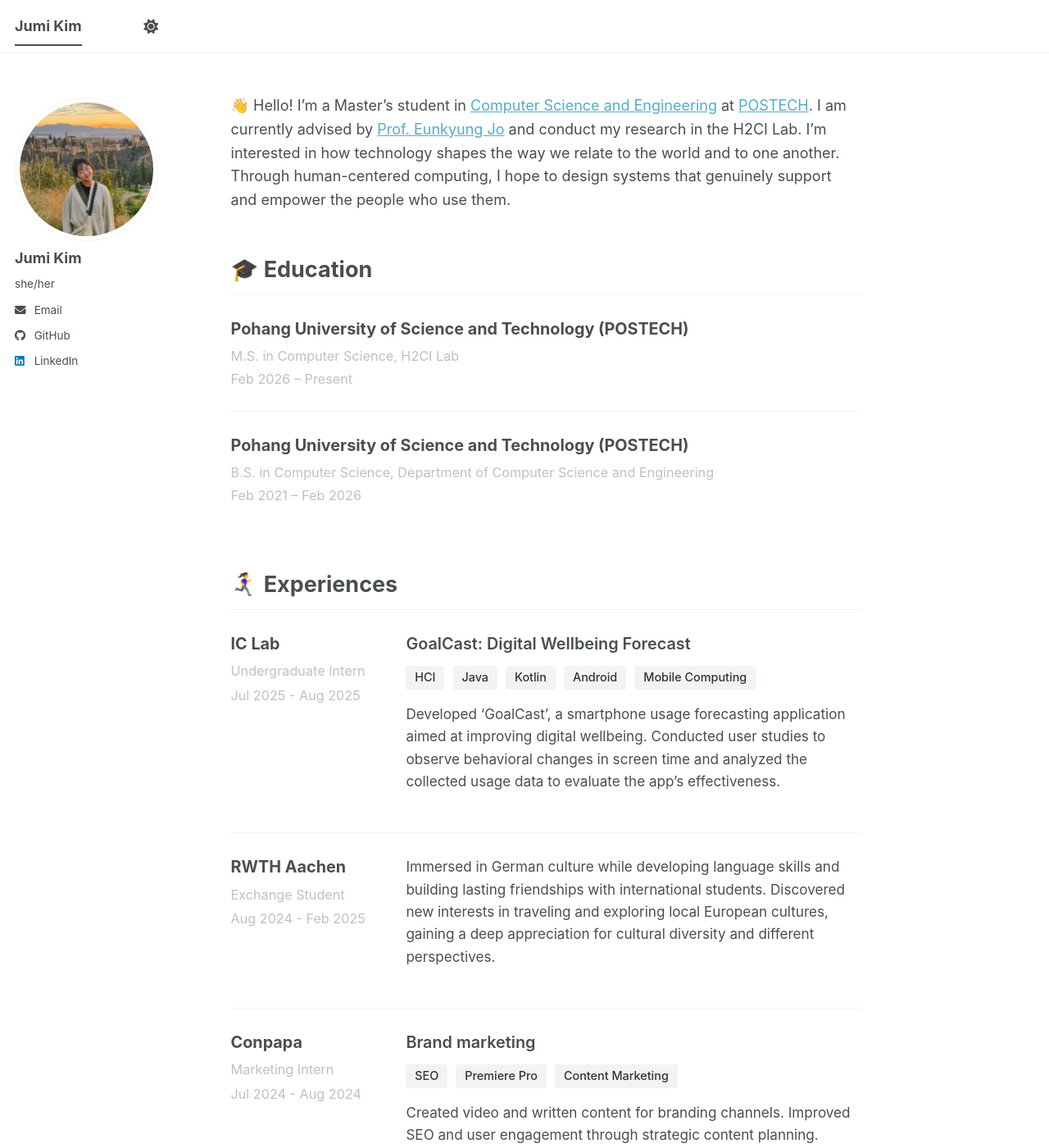
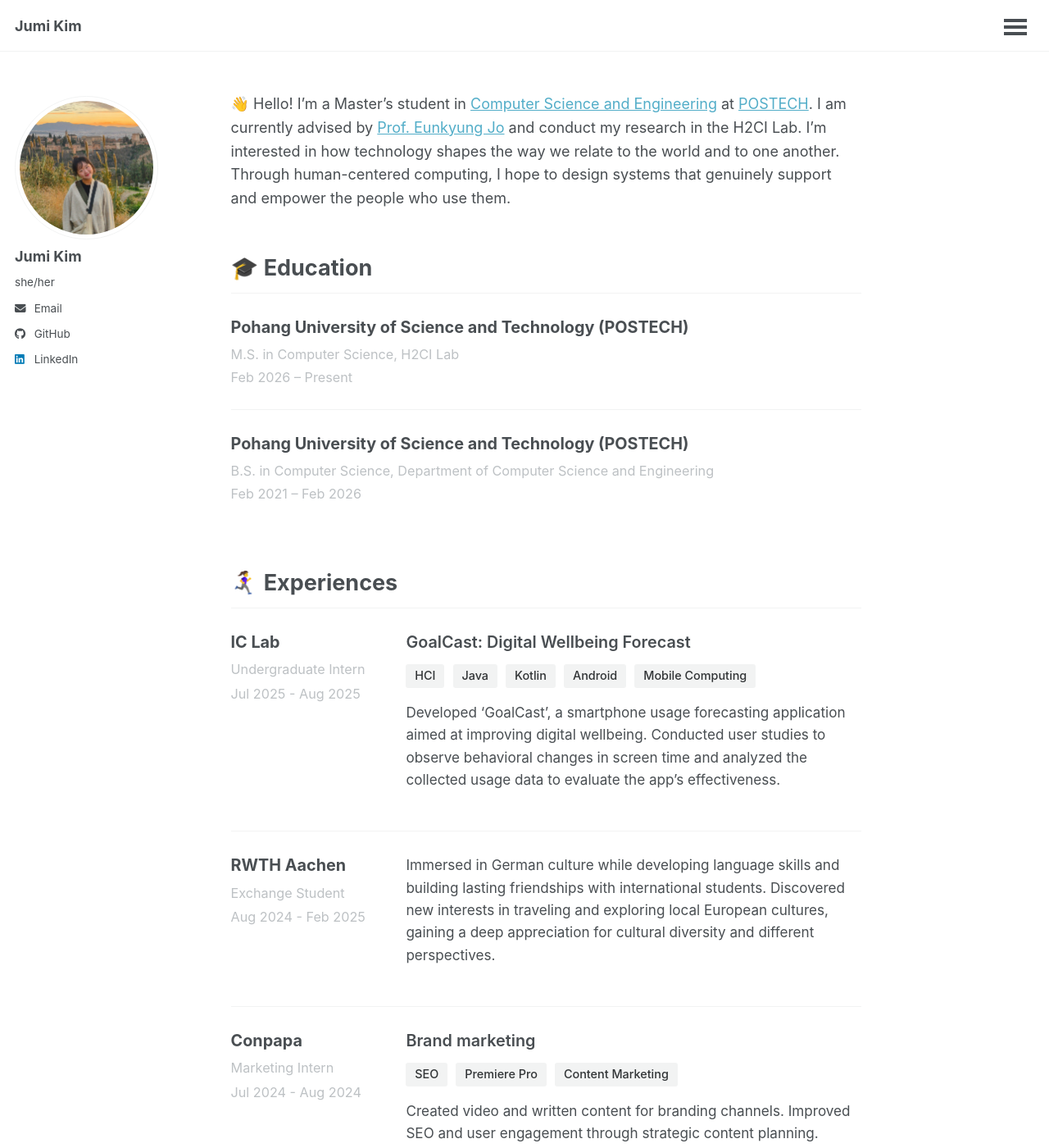
Before and after one commit to jglosa/jglosa.github.io, a Jekyll site: the page built from _pages/about.md, in a window 1280 px wide and 1400 px high. Shown: the whole window at 82% size. Built offline with Jekyll 4.4.1, drawn with Linux system fonts in a browser that asks for light colours; a script bundle is joined from its source files by our own code; library files that are not in the unit come from our copies.

Commit message:
only light mode

```diff
--- a/_includes/masthead.html
+++ b/_includes/masthead.html
@@ -18,9 +18,9 @@
               <a href="{{ domain }}{{ link.url }}">{{ link.title }}</a>
             </li>
           {% endfor %}
-          <li id="theme-toggle" class="masthead__menu-item persist tail">
+          <!-- <li id="theme-toggle" class="masthead__menu-item persist tail">
             <a role="button" aria-labelledby="theme-icon"><i id="theme-icon" class="fa-solid fa-sun" aria-hidden="true" title="toggle theme"></i></a>
-          </li>
+          </li> -->
         </ul>
         <ul class="hidden-links hidden"></ul>
       </nav>
--- a/_sass/layout/_masthead.scss
+++ b/_sass/layout/_masthead.scss
@@ -45,12 +45,18 @@
 }
 
 .masthead__menu {
-
   ul {
     margin: 0;
     padding: 0;
     clear: both;
     list-style-type: none;
+  }
+
+  /* 메뉴들을 한 줄로 가로 정렬 */
+  ul.visible-links {
+    display: flex;
+    align-items: center;
+    width: 100%;
   }
 }
 
@@ -66,16 +72,29 @@
   }
 }
 
+/* 현재 위치한 메뉴는 클릭 방지 및 밑줄 표시 */
 .masthead__menu-item.selected a {
   color: var(--global-text-color);
   font-weight: 700;
   border-bottom: 2px solid var(--global-text-color);
-  pointer-events: none; /* Move this here */
-  cursor: default; /* Move this here too */
+  pointer-events: none;
+  cursor: default;
 }
 
 .masthead__menu-item.selected a:hover {
   color: var(--global-text-color);
   border-bottom: 2px solid var(--global-text-color);
-  /* No need to repeat pointer-events and cursor here */
 }
+
+/* 왼쪽 위 이름은 언제나 클릭 가능하게 예외 처리 */
+.masthead__menu-item.masthead__menu-item--lg.selected a {
+  pointer-events: auto;
+  cursor: pointer;
+  border-bottom: none;
+}
+
+/* 다크모드/라이트모드 토글 버튼을 가장 오른쪽으로 밀어내기 */
+#theme-toggle {
+  margin-left: auto;
+  cursor: pointer;
+}
--- a/assets/css/main.scss
+++ b/assets/css/main.scss
@@ -13,7 +13,7 @@
 
     "themes",
     "theme/default_light",
-    "theme/default_dark",
+    //"theme/default_dark",
 
     "include/mixins",
     "vendor/susy/susy",
```
